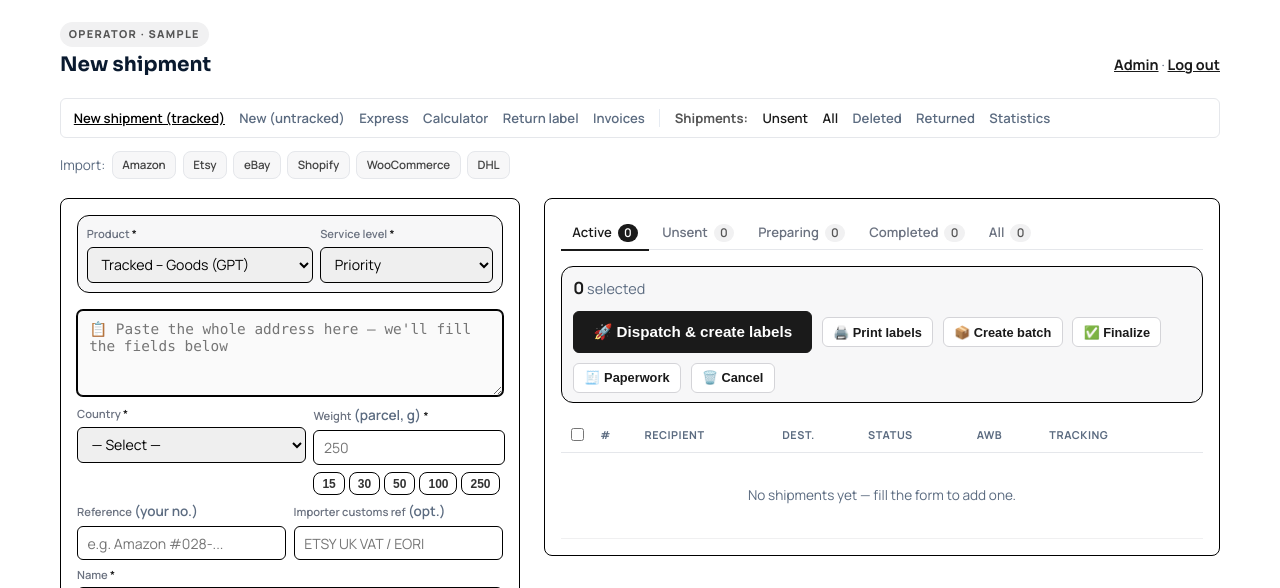
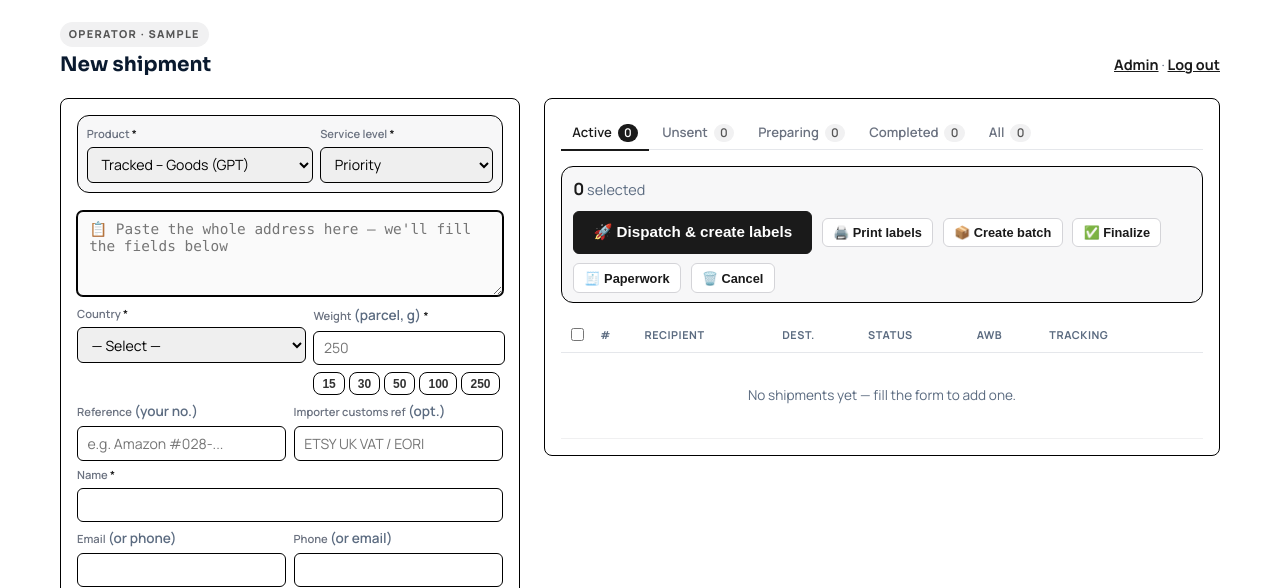
Before and after one commit to uigeadall/marbaras-post, a Django app: page /app/ in a window 1280 px wide. Shown: the part 73-661 px from the top of the page. Run offline with Django 4.2, Linux system fonts and the light colour scheme; the visitor is signed in with stand-in values (Sample User, id 1); data that the repository does not hold is empty.

Commit message:
Remove operator nav + import strip blocks from dashboard
Co-Authored-By: Claude Opus 4.8 <noreply@anthropic.com>

```diff
--- a/templates/app/dashboard.html
+++ b/templates/app/dashboard.html
@@ -12,28 +12,6 @@
         <h1 class="section-title" style="text-align:left;margin-top:.4rem;">New shipment</h1>
       </div>
       <div class="app-user"><a href="/admin/">Admin</a> · <a href="{% url 'logout' %}">Log out</a></div>
-    </div>
-
-    <!-- operator nav (a1post style) -->
-    <nav class="op-nav">
-      <a href="{% url 'new_shipment' %}" class="active">New shipment (tracked)</a>
-      <a href="#" title="Coming soon">New (untracked)</a>
-      <a href="#" title="Coming soon">Express</a>
-      <a href="#" title="Coming soon">Calculator</a>
-      <a href="#" title="Coming soon">Return label</a>
-      <a href="#" title="Coming soon">Invoices</a>
-      <span class="op-sep"></span>
-      <b>Shipments:</b>
-      <a href="?status=draft">Unsent</a>
-      <a href="?status=all">All</a>
-      <a href="#" title="Coming soon">Deleted</a>
-      <a href="#" title="Coming soon">Returned</a>
-      <a href="#" title="Coming soon">Statistics</a>
-    </nav>
-
-    <div class="op-import">
-      <span class="muted small">Import:</span>
-      {% for n in INTEGRATIONS %}<span class="logo-chip sm">{{ n }}</span>{% endfor %}
     </div>
 
     {% if messages %}
```
